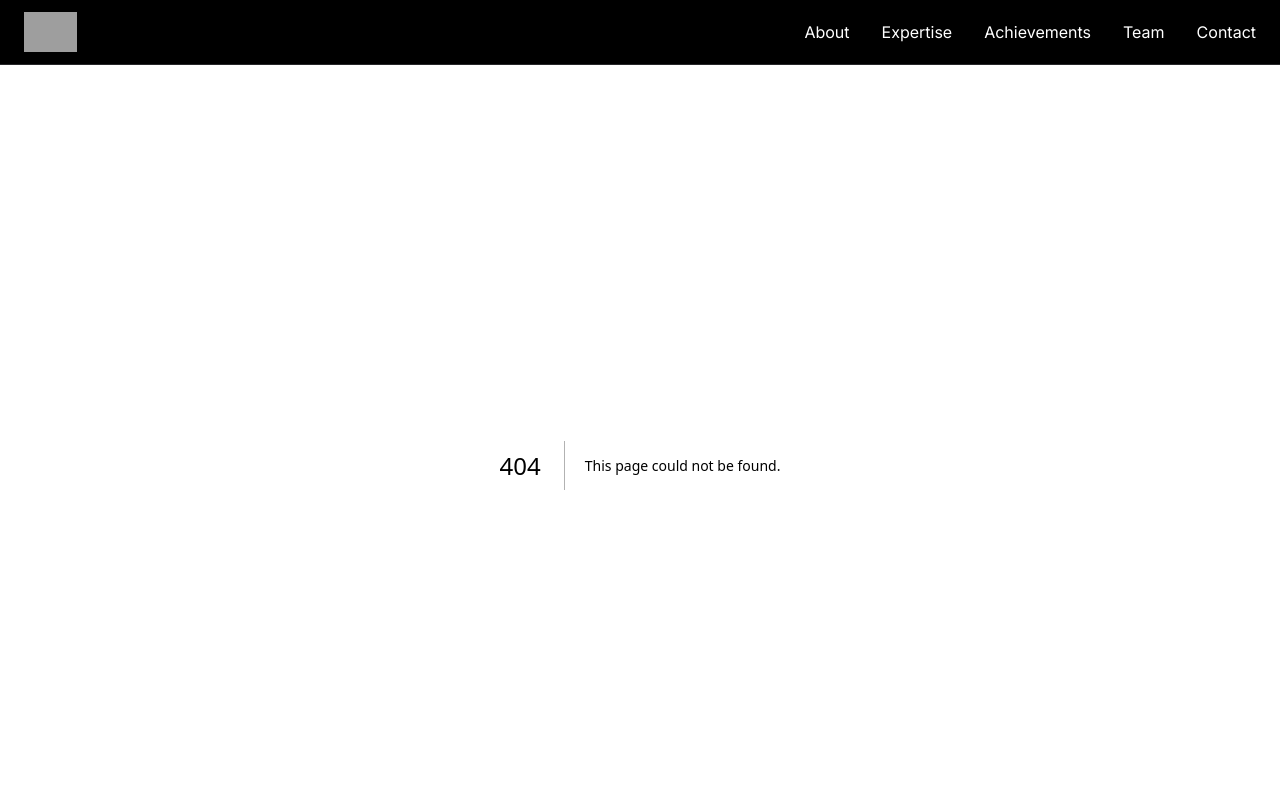
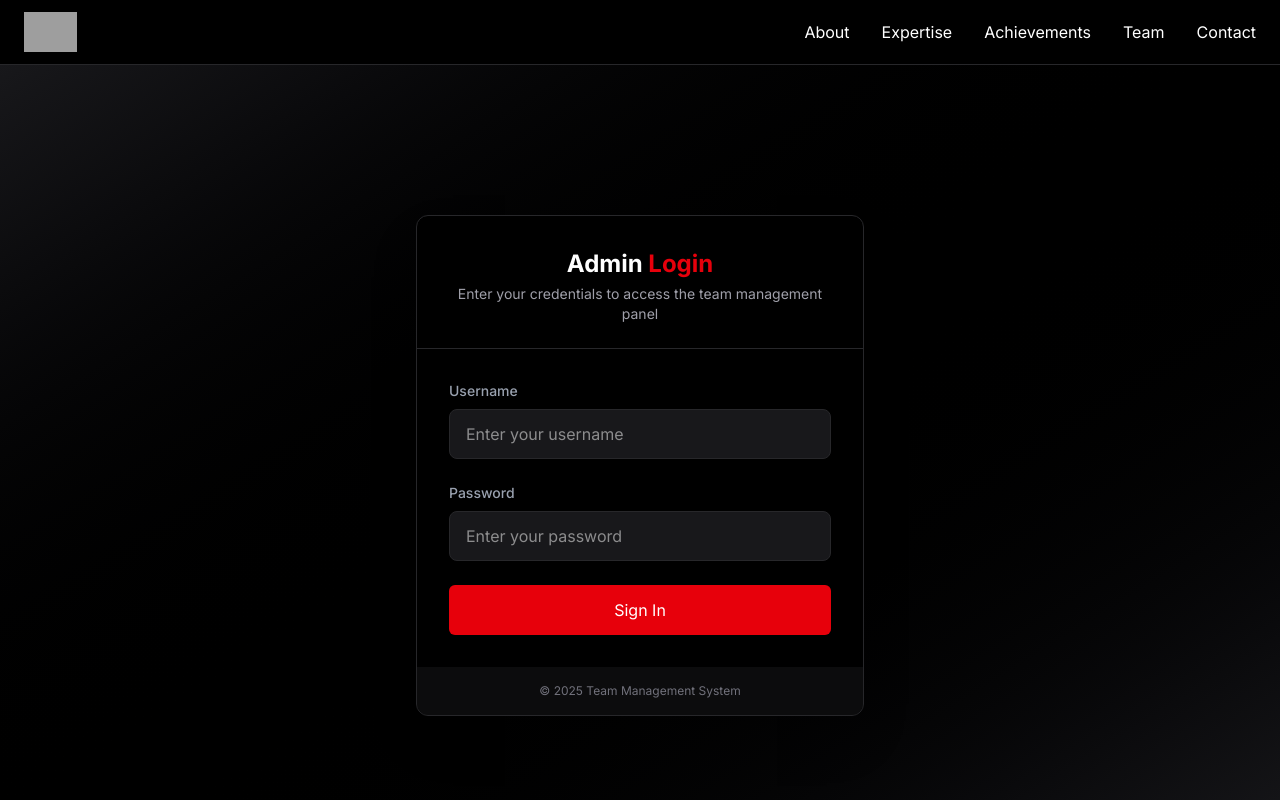
Before and after one commit to ZainJ5/team-techno, a Next.js app: page /admin/login in a window 1280 px wide. Before the commit this address had no page. Shown: the top 800 px of the page. Built offline with nearby package versions, Linux system fonts and the light colour scheme; grey boxes are pictures that could not be loaded.

Commit message:
created admin login

```diff
--- /dev/null
+++ b/src/app/admin/login/page.jsx
@@ -0,0 +1,126 @@
+'use client'
+
+
+
+import React, { useState, useEffect } from 'react';
+import { useRouter } from 'next/navigation';
+import Head from 'next/head';
+
+export default function AdminLogin() {
+  const [username, setUsername] = useState('');
+  const [password, setPassword] = useState('');
+  const [error, setError] = useState('');
+  const [loading, setLoading] = useState(false);
+  const router = useRouter();
+
+  // Check if already logged in
+  useEffect(() => {
+    const token = localStorage.getItem('admin_token');
+    if (token) {
+      router.push('/admin/dashboard');
+    }
+  }, []);
+
+  const handleSubmit = async (e) => {
+    e.preventDefault();
+    setError('');
+    setLoading(true);
+
+    if (username === 'admin' && password === 'admin123') {
+      const token = btoa(`admin_${Date.now()}`);
+      localStorage.setItem('admin_token', token);
+      router.push('/admin/dashboard');
+    } else {
+      setError('Invalid username or password');
+      setLoading(false);
+    }
+  };
+
+  return (
+    <>
+      <Head>
+        <title>Admin Login | Team Management</title>
+      </Head>
+
+      <div className="min-h-screen bg-gradient-to-br from-zinc-900 via-black to-zinc-900 flex items-center justify-center p-4">
+        <div className="w-full max-w-md">
+          <div className="bg-black border border-zinc-800 rounded-xl shadow-2xl overflow-hidden">
+            <div className="px-8 pt-8 pb-6 border-b border-zinc-800">
+              <h2 className="text-2xl font-bold text-center text-white mb-1">
+                Admin <span className="text-red-600">Login</span>
+              </h2>
+              <p className="text-zinc-400 text-sm text-center">
+                Enter your credentials to access the team management panel
+              </p>
+            </div>
+
+            <div className="p-8">
+              {error && (
+                <div className="bg-red-900/30 border border-red-800 text-red-400 px-4 py-3 rounded-md mb-4">
+                  {error}
+                </div>
+              )}
+
+              <form onSubmit={handleSubmit}>
+                <div className="mb-6">
+                  <label htmlFor="username" className="block text-sm font-medium text-gray-400 mb-2">
+                    Username
+                  </label>
+                  <input
+                    id="username"
+                    name="username"
+                    type="text"
+                    required
+                    value={username}
+                    onChange={(e) => setUsername(e.target.value)}
+                    className="w-full px-4 py-3 bg-zinc-900 border border-zinc-800 rounded-lg focus:outline-none focus:ring-2 focus:ring-red-600 focus:border-transparent text-white"
+                    placeholder="Enter your username"
+                  />
+                </div>
+
+                <div className="mb-6">
+                  <label htmlFor="password" className="block text-sm font-medium text-gray-400 mb-2">
+                    Password
+                  </label>
+                  <input
+                    id="password"
+                    name="password"
+                    type="password"
+                    required
+                    value={password}
+                    onChange={(e) => setPassword(e.target.value)}
+                    className="w-full px-4 py-3 bg-zinc-900 border border-zinc-800 rounded-lg focus:outline-none focus:ring-2 focus:ring-red-600 focus:border-transparent text-white"
+                    placeholder="Enter your password"
+                  />
+                </div>
+
+                <button
+                  type="submit"
+                  disabled={loading}
+                  className={`w-full flex justify-center py-3 px-4 border border-transparent rounded-md shadow-sm text-white bg-red-600 hover:bg-red-700 focus:outline-none focus:ring-2 focus:ring-offset-2 focus:ring-red-500 ${
+                    loading ? 'opacity-70 cursor-not-allowed' : ''
+                  }`}
+                >
+                  {loading ? (
+                    <svg className="animate-spin h-5 w-5 text-white" xmlns="http://www.w3.org/2000/svg" fill="none" viewBox="0 0 24 24">
+                      <circle className="opacity-25" cx="12" cy="12" r="10" stroke="currentColor" strokeWidth="4"></circle>
+                      <path className="opacity-75" fill="currentColor" d="M4 12a8 8 0 018-8V0C5.373 0 0 5.373 0 12h4zm2 5.291A7.962 7.962 0 014 12H0c0 3.042 1.135 5.824 3 7.938l3-2.647z"></path>
+                    </svg>
+                  ) : (
+                    'Sign In'
+                  )}
+                </button>
+              </form>
+            </div>
+
+            <div className="px-8 py-4 bg-zinc-900/50 text-center">
+              <p className="text-xs text-zinc-500">
+                © {new Date().getFullYear()} Team Management System
+              </p>
+            </div>
+          </div>
+        </div>
+      </div>
+    </>
+  );
+}
```
